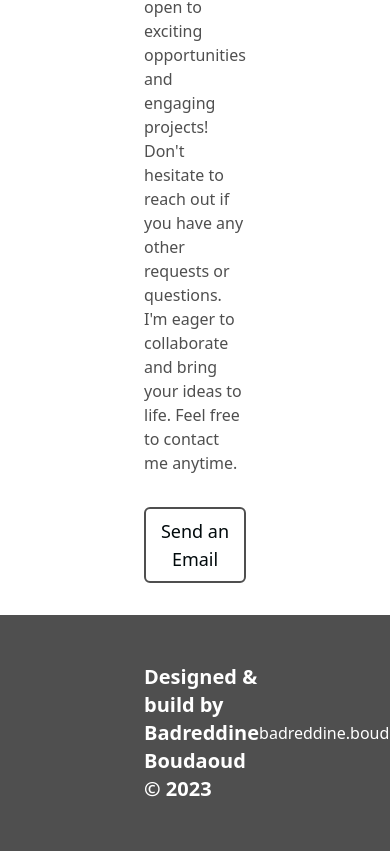
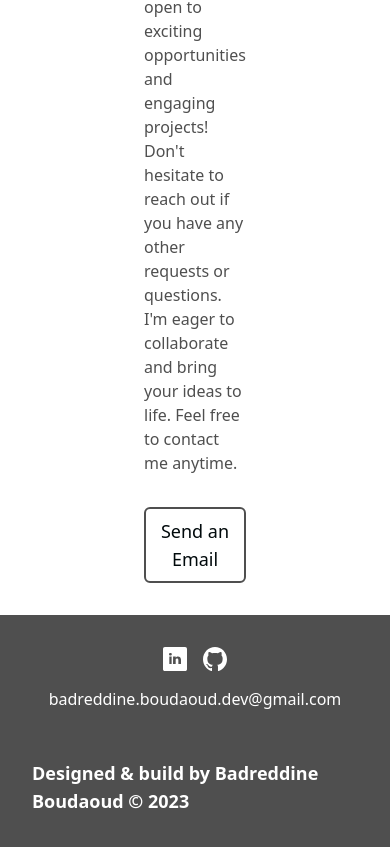
Before and after one commit to Badr-21/Portfolio-website, a React (Vite) app: page / in a window 390 px wide. Shown: the part 5241-6092 px from the top of the page. Built offline with nearby package versions, Linux system fonts and the light colour scheme.

Commit message:
updated Footer component and added responsive styles

```diff
--- a/src/Components/Footer.jsx
+++ b/src/Components/Footer.jsx
@@ -3,12 +3,10 @@ import GithubWhiteIcon from "../assets/github-white-icon.svg";
 
 function Footer() {
    return (
-      <section className="py-12 px-36 flex justify-between bg-DavysGray">
-         <p className="text-xl font-semibold text-white">
-            Designed & build by Badreddine Boudaoud &copy; 2023
-         </p>
-         <div className="flex items-center gap-x-4">
+      <section className="py-8 lg:px-36 px-8 flex flex-col items-center gap-y-12 bg-DavysGray">
+         <div className="w-full flex flex-col-reverse justify-between items-center sm:flex-row gap-y-4">
             <p className="text-white font-medium">badreddine.boudaoud.dev@gmail.com</p>
+            <div className="flex gap-x-4 flex-shrink-0">
                <a
                   href="https://www.linkedin.com/in/badreddine-boudaoud-abb61b282/"
                   target="_blank"
@@ -28,6 +26,10 @@ function Footer() {
                   />
                </a>
             </div>
+         </div>
+         <p className="text-lg font-semibold text-white">
+            Designed & build by Badreddine Boudaoud &copy; 2023
+         </p>
       </section>
    );
 }
```
Lines whose indentation alone changed are shown as unchanged.
